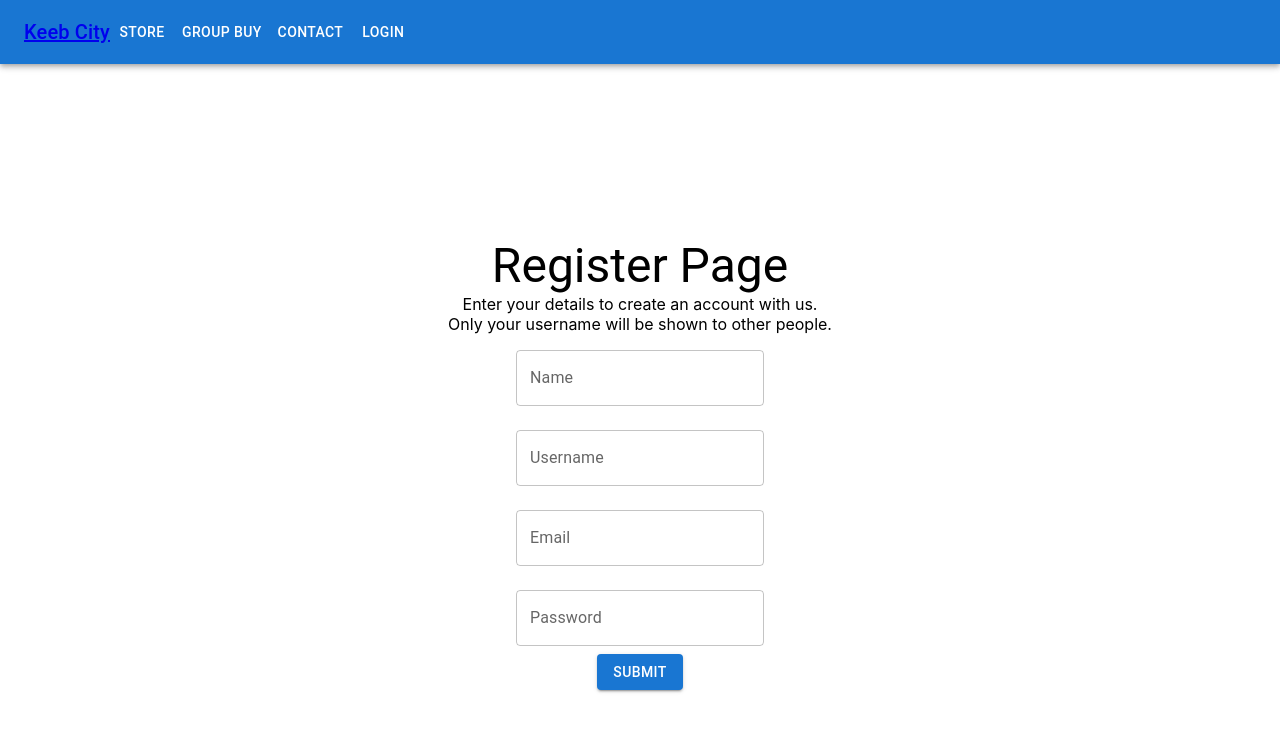
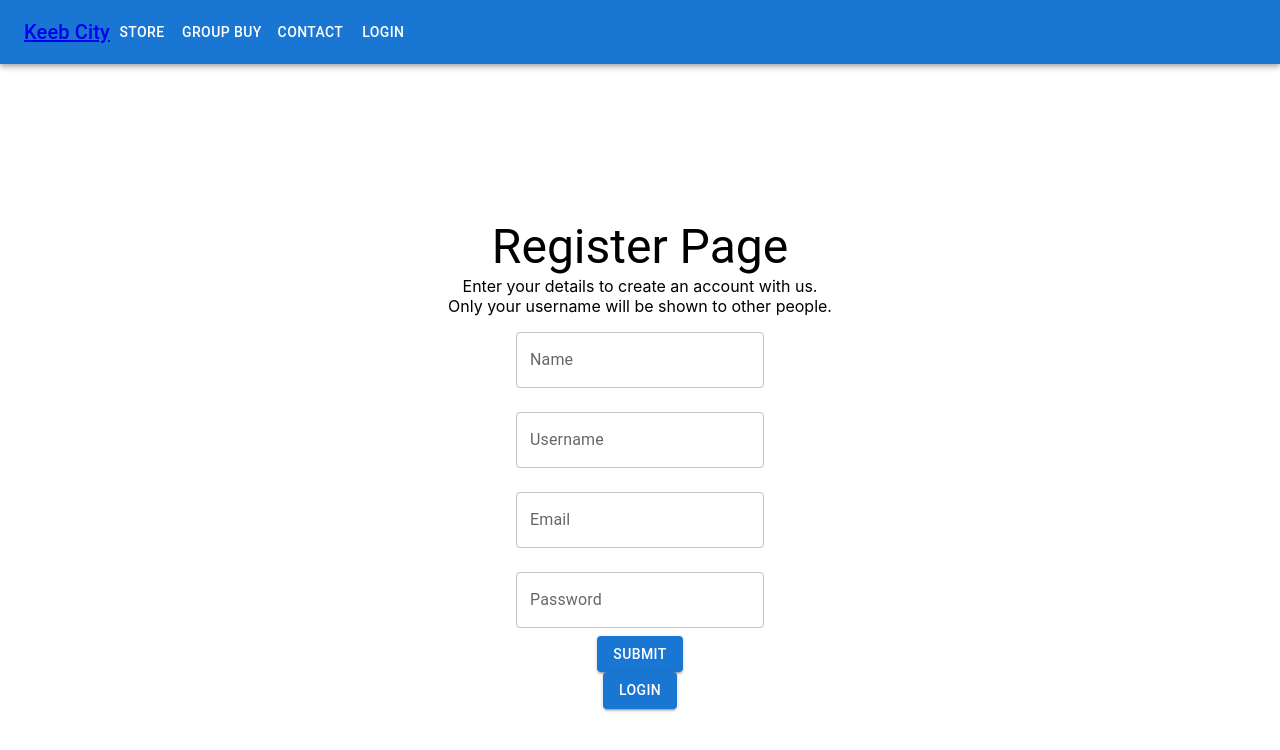
Before and after one commit to ChetanTakyar/Keyboard-Store, a React (Create React App) app in the folder online-store/: page /register in a window 1280 px wide. Shown: the top 750 px of the page. Built offline with nearby package versions, Linux system fonts and the light colour scheme.

Commit message:
added button to return to login

```diff
--- a/online-store/src/pages/Register.js
+++ b/online-store/src/pages/Register.js
@@ -64,6 +64,7 @@ export default class Register extends Component {
               Submit
             </Link>
           </Button>
+          <Button variant="contained">Login</Button>
         </Grid>
       </div>
     );
```
